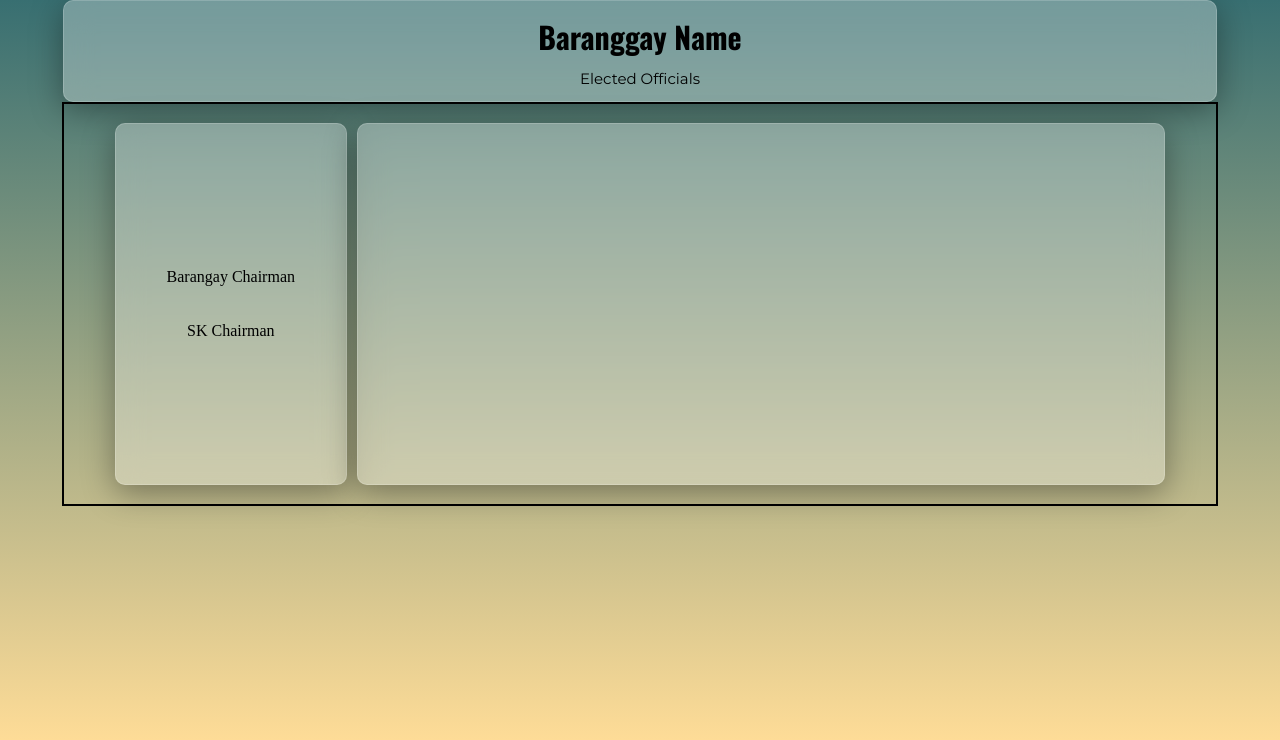
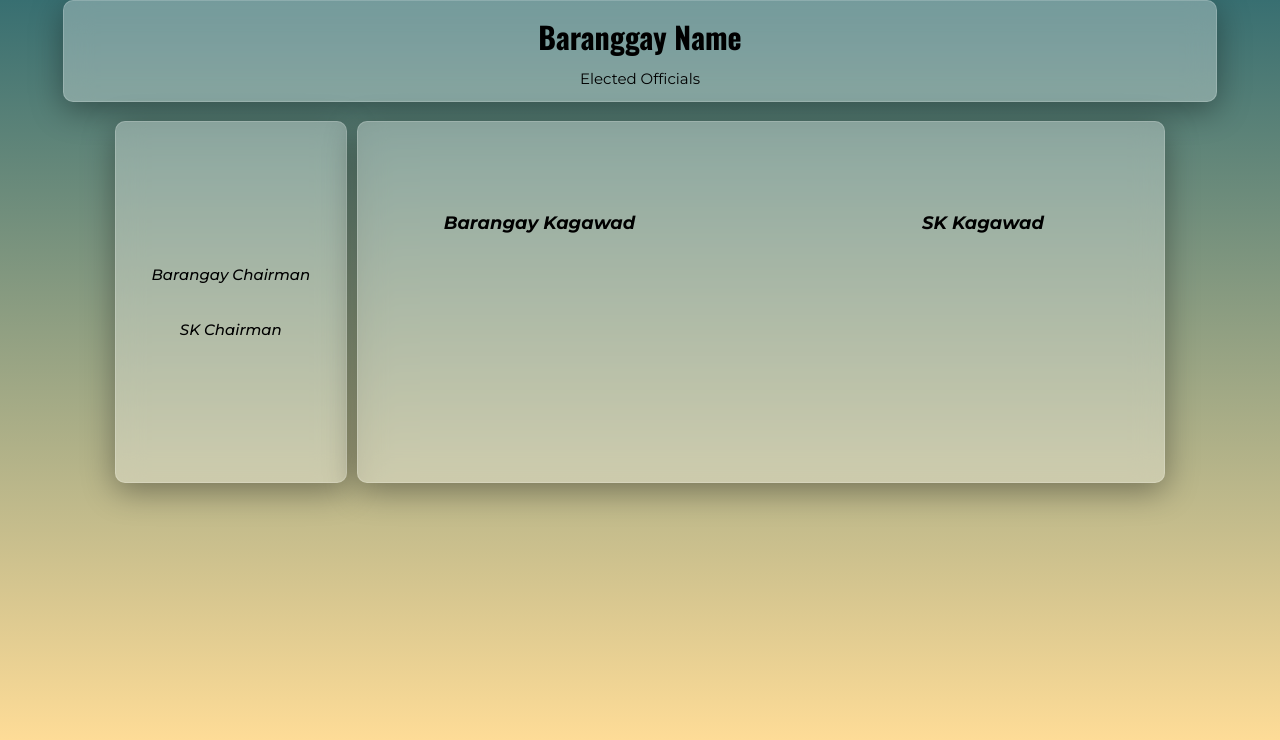
Before and after one commit to BuwieSit/Municipality_of_Ibajay_Website, a PHP site: page /About_page/baranggay/barangayContent.html in a window 1280 px wide. Shown: the part 60-800 px from the top of the page. Run offline with PHP 8.4, Linux system fonts and the light colour scheme.

Commit message:
barangays adjustment

```diff
--- a/About_page/baranggay/b_global.css
+++ b/About_page/baranggay/b_global.css
@@ -22,6 +22,7 @@ body {
     align-items: center;
     justify-content: center;
     gap: 10px;
+
 }
 .bname-wrapper > h1 {
     font-family: var(--title-font);
@@ -40,8 +41,8 @@ body {
     flex-direction: row;
     align-items: center;
     justify-content: center;
-    border: 2px solid black;
     gap: 10px;
+
 }
 
 .inner-box {
@@ -56,7 +57,25 @@ body {
     align-items: center;
     justify-content: center;
     gap: 10%;
+
 }
+#kagawads {
+    font-family: var(--subtitle-font);
+    font-weight: 500;
+    font-size: 15px;
+    list-style-type: decimal;
+    display: flex;
+    flex-direction: column;
+    justify-content: center;
+    align-items: flex-start;
+    gap: 5px;
+    height: 100%;
+    width: 100%;
+}
+#kagawads > li {
+    text-indent: 15px;
+}
+
 .higher {
     width: 20%;
     height: 90%;
@@ -69,10 +88,37 @@ body {
 .higher-sections > h2 {
     font-family: var(--subtitle-font);
     font-weight: 700;
+    font-size: 20px;
+}
+.higher-sections > p {
+    font-family: var(--subtitle-font);
+    font-weight: 500;
     font-size: 15px;
-
+    font-style: italic;
 }
 .lower {
     width: 70%;
     height: 90%;
+    display: flex;
+    flex-direction: row;
+    align-items: center;
+    justify-content: center;
+    position: relative;
 }
+.lower-wrapper {
+    width: 40%;
+    height: 50%;
+    padding: 10%;
+    display: flex;
+    flex-direction: column;
+    align-items: center;
+    justify-content: space-between;
+    gap: 20px;
+    position: relative;
+}
+.lower-title {
+    font-family: var(--subtitle-font);
+    font-weight: 700;
+    font-size: 18px;
+    font-style: italic;
+}
--- a/About_page/baranggay/barangayContent.html
+++ b/About_page/baranggay/barangayContent.html
@@ -53,12 +53,19 @@
       </div>
 
       <div class="inner-box lower">
+        <div class="lower-wrapper">
+          <p class="lower-title">Barangay Kagawad</p>
           <ul id="kagawads">
 
           </ul>
+        </div>
+        <div class="lower-wrapper">
+          <p class="lower-title">SK Kagawad</p>
           <ul id="sklist">
 
           </ul>
+        </div>
+
       </div>
     </div>
 
```
